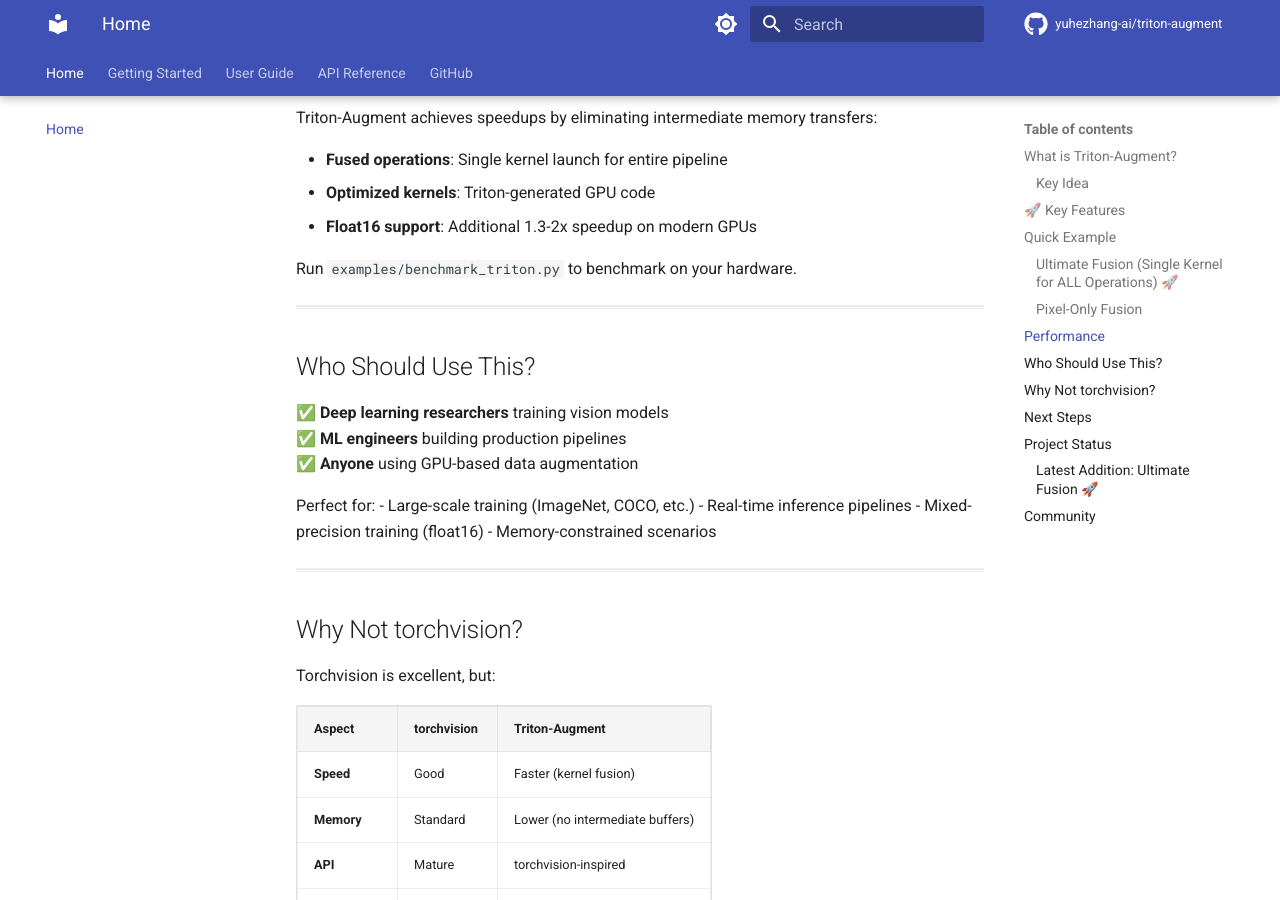
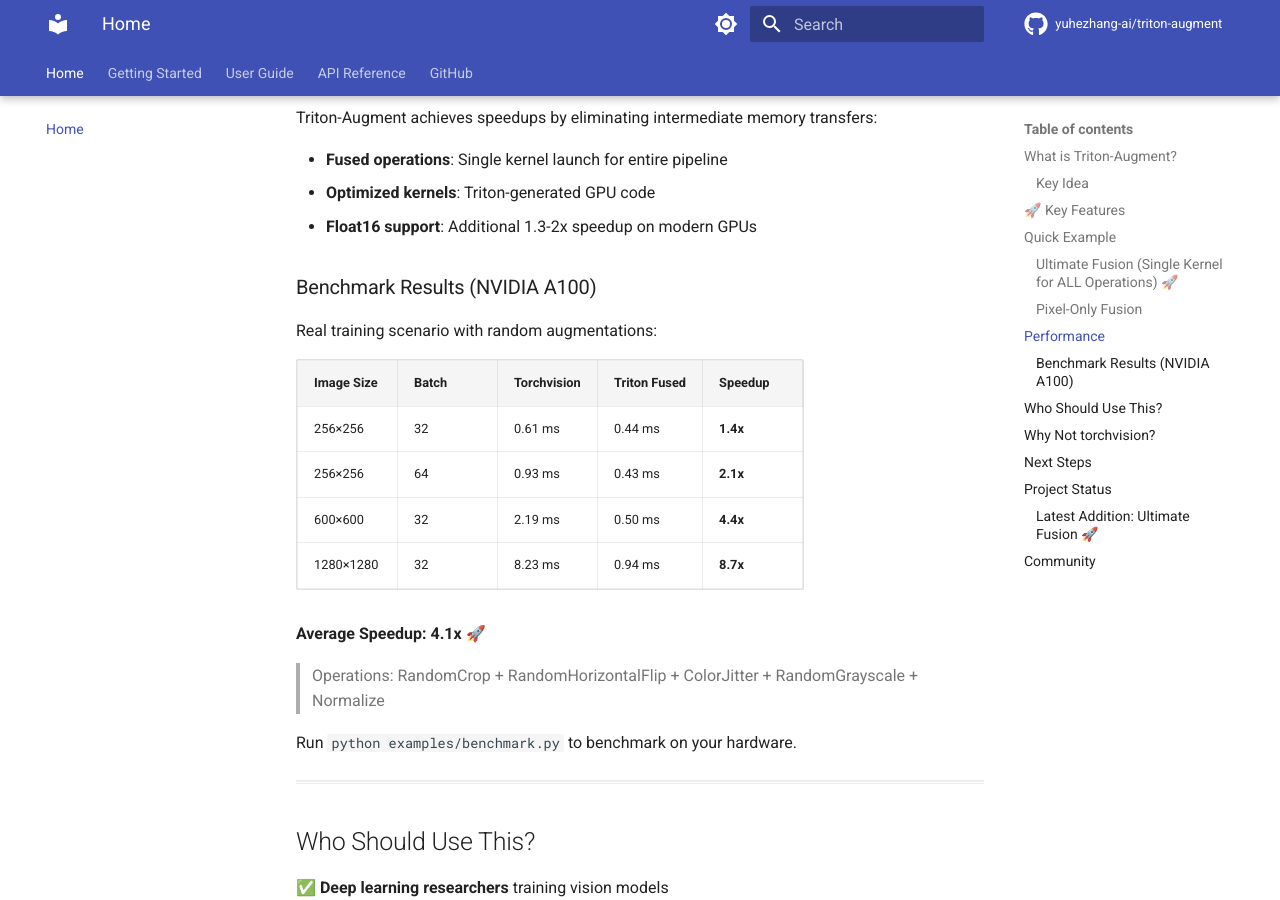
Before and after one commit to yuhezhang-ai/triton-augment, an MkDocs documentation site: the page built from docs/index.md, in a window 1280 px wide and 900 px high, scrolled down 2188 px. Built offline with MkDocs 1.6.1 and Material for MkDocs 9.7.7, drawn with Linux system fonts in a browser that asks for light colours; comment, search, counter and statistics services are not loaded.

Commit message:
fix outdated kernel in benchmark; add benchmark to readme

```diff
--- a/docs/index.md
+++ b/docs/index.md
@@ -102,7 +102,22 @@
 - **Optimized kernels**: Triton-generated GPU code
 - **Float16 support**: Additional 1.3-2x speedup on modern GPUs
 
-Run `examples/benchmark_triton.py` to benchmark on your hardware.
+### Benchmark Results (NVIDIA A100)
+
+Real training scenario with random augmentations:
+
+| Image Size | Batch | Torchvision | Triton Fused | Speedup |
+|------------|-------|-------------|--------------|---------|
+| 256×256    | 32    | 0.61 ms     | 0.44 ms      | **1.4x** |
+| 256×256    | 64    | 0.93 ms     | 0.43 ms      | **2.1x** |
+| 600×600    | 32    | 2.19 ms     | 0.50 ms      | **4.4x** |
+| 1280×1280  | 32    | 8.23 ms     | 0.94 ms      | **8.7x** |
+
+**Average Speedup: 4.1x** 🚀
+
+> Operations: RandomCrop + RandomHorizontalFlip + ColorJitter + RandomGrayscale + Normalize
+
+Run `python examples/benchmark.py` to benchmark on your hardware.
 
 ---
 
```
Also changed, not shown: README.md (+17 -0 lines), 1 other file.
